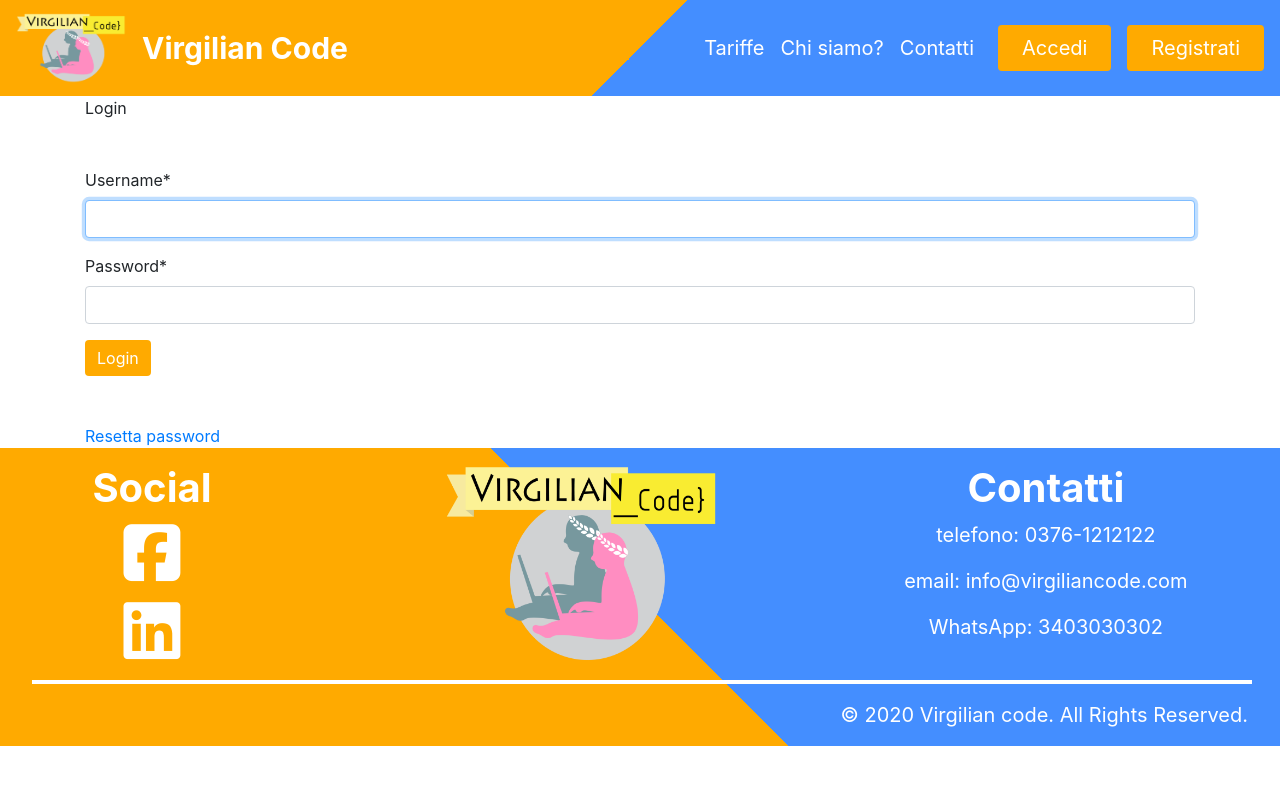
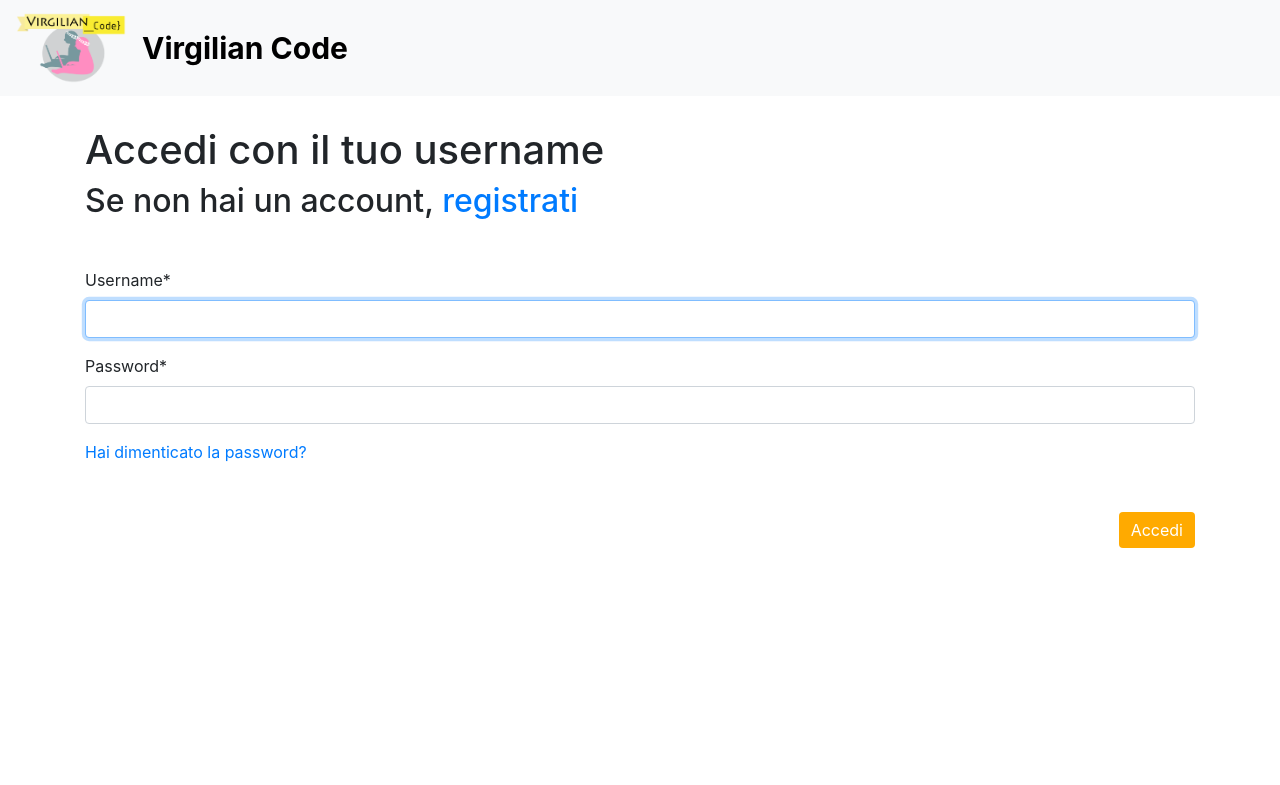
Before and after one commit to 241253/progetto_tecnologie_web, a Django app: page /login/ in a window 1280 px wide. Shown: the top 785 px of the page. Run offline with Django 3.2, Linux system fonts and the light colour scheme; parts of the project's set-up code (start-up, migrations or seed data) failed here and were passed over; some libraries are stand-ins or nearby versions.

Commit message:
Z: login_GUI_ok

```diff
--- a/progetto_tecnologie_web/settings.py
+++ b/progetto_tecnologie_web/settings.py
@@ -149,7 +149,7 @@ CSRF_COOKIE_DOMAIN = None
 # EMAIL_BACKEND = 'django.core.mail.backends.console.EmailBackend'
 EMAIL_HOST = 'smtp.gmail.com'
 EMAIL_PORT = 587
-EMAIL_HOST_USER = 'fantoccioalfa@gmail.com'
-EMAIL_HOST_PASSWORD = 'stampante123'
+EMAIL_HOST_USER = 'virgiliancodeonline@gmail.com'
+EMAIL_HOST_PASSWORD = '243582241253'
 EMAIL_USE_TLS = True
-DEFAULT_FROM_EMAIL = 'fantoccioalfa@gmail.com' # commento da cancellare
+DEFAULT_FROM_EMAIL = 'virgiliancodeonline@gmail.com'
--- /dev/null
+++ b/templates/struttura.html
@@ -0,0 +1,28 @@
+{% load static %}
+
+<!doctype html>
+<html lang="it">
+    <head>
+        <!-- Required meta tags -->
+        <meta charset="utf-8">
+        <meta name="viewport" content="width=device-width, initial-scale=1, shrink-to-fit=no">
+        <!-- Bootstrap CSS -->
+        <link rel="stylesheet" href="https://stackpath.bootstrapcdn.com/bootstrap/4.5.0/css/bootstrap.min.css">
+        <!-- Font Awesome Icons -->
+        <script src="https://kit.fontawesome.com/c7451e5792.js" crossorigin="anonymous"></script>
+        <!-- Personal CSS -->
+        <link rel="stylesheet" href="{% static 'css/style.css' %}"/>
+        {% block personal_css %}{% endblock %}
+        <title>{% block browser_page_title %}{% endblock %}</title>
+    </head>
+    <body>
+    {% block content %}
+        <!-- Optional JavaScript -->
+        {% block personal_js %}{% endblock %}
+        <!-- jQuery first, then Popper.js, then Bootstrap JS -->
+        <script src="https://code.jquery.com/jquery-3.5.0.min.js"></script>
+        <script src="https://cdn.jsdelivr.net/npm/popper.js@1.16.0/dist/umd/popper.min.js"></script>
+        <script src="https://stackpath.bootstrapcdn.com/bootstrap/4.5.0/js/bootstrap.min.js"></script>
+    {% endblock %}
+    </body>
+</html>
--- a/user_management/templates/registration/login.html
+++ b/user_management/templates/registration/login.html
@@ -1,19 +1,25 @@
-{% extends 'base.html' %}
+{% extends 'struttura.html' %}
 {% load static %}
 {% load crispy_forms_filters %}
 
-{% block browser_page_title %}Virgilian Code{% endblock %}
-
-{% block personal_css %}
-{% endblock %}
+{% block personal_css %}{% endblock %}
 
 {% block content %}
-    <div class="container">
-        <p>Login</p>
+    <!-- Image and text -->
+    <nav class="align-middle navbar navbar-expand-lg navbar-light bg-light">
+        <!-- logo -->
+        <a class="navbar-brand" href="{% url 'home' %}">
+        <img src="{% static 'img/logo.png' %}" width="110px" height="70px" class="d-inline-block align-top" alt="virgilian_code_logo" loading="lazy"/>
+        </a>
+        <a class="navbar_title" style="color: black" href="{% url 'home' %}">Virgilian Code</a>
+    </nav>
+    <div class="container" style="margin-top: 30px;">
+        <h1>Accedi con il tuo username</h1>
+        <h2>Se non hai un account, <a href="{% url 'registration' %}">registrati</a></h2>
         <form class="my-5" method="POST">{% csrf_token %}
-            {{ form|crispy }}
-            <input class="btn btn-primary" type="submit" value="Login">
+            {{ form | crispy }}
+            <a href="{% url 'password_reset' %}" style="text-align: right; width: 100%">Hai dimenticato la password?</a>
         </form>
-    <a href="{% url 'password_reset' %}">Resetta password</a>
+        <input class="btn btn-primary" type="submit" style="float: right; background-color: rgb(255,170,0); border: 0" value="Accedi">
     </div>
 {% endblock %}
```
Also changed, not shown: user_management/static/img/logo.png (added).
